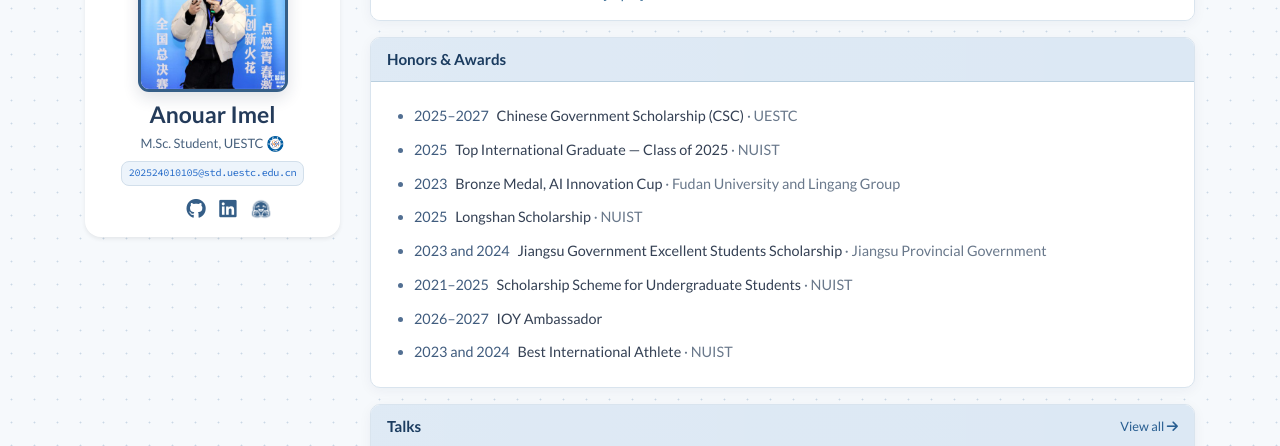
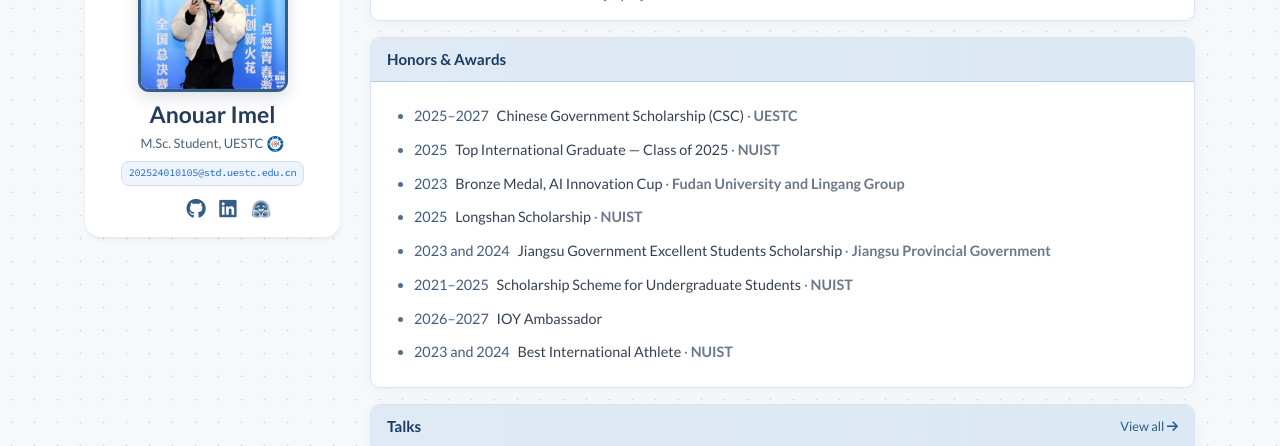
Before and after one commit to AnouarImel/AnouarImel.github.io, a Jekyll site: the page built from index.html, in a window 1280 px wide and 900 px high, scrolled down 1782 px. Shown: the part 153-599 px from the top of the window. Built offline with Jekyll 4.4.1, drawn with Linux system fonts in a browser that asks for light colours; nearby versions of some CDN libraries; a style sheet for code colours, icons or effects is not loaded.

Commit message:
Update honors_awards.html

```diff
--- a/_includes/widgets/honors_awards.html
+++ b/_includes/widgets/honors_awards.html
@@ -3,15 +3,14 @@
 <section class="publication-section honors-section">
 
   <div class="publication-section-header">
-    <h2 class="publication-section-title">
-      Honors &amp; Awards
-    </h2>
+    <h2 class="publication-section-title">Honors &amp; Awards</h2>
   </div>
 
   <div class="honors-content">
     <ul class="honors-list">
       {% for item in site.data.profile.honors %}
-      <li>
+      <li class="honors-item">
+
         {% if item.date %}
         <span class="honors-date">{{ item.date }}</span>
         {% endif %}
@@ -20,9 +19,10 @@
 
         {% if item.org %}
         <span class="honors-organization">
-          · {{ item.org }}
+          · <strong>{{ item.org }}</strong>
         </span>
         {% endif %}
+
       </li>
       {% endfor %}
     </ul>
```
